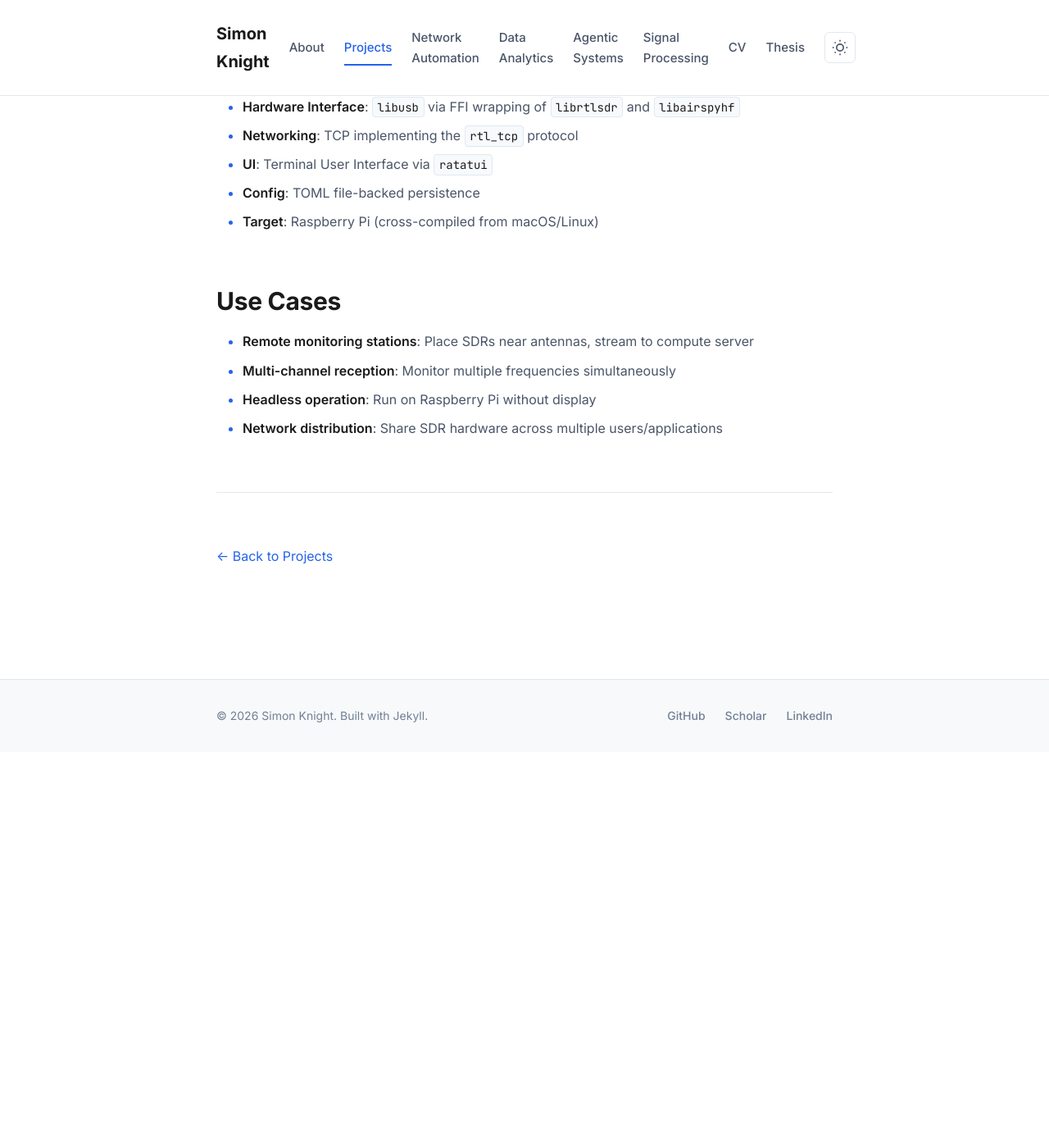
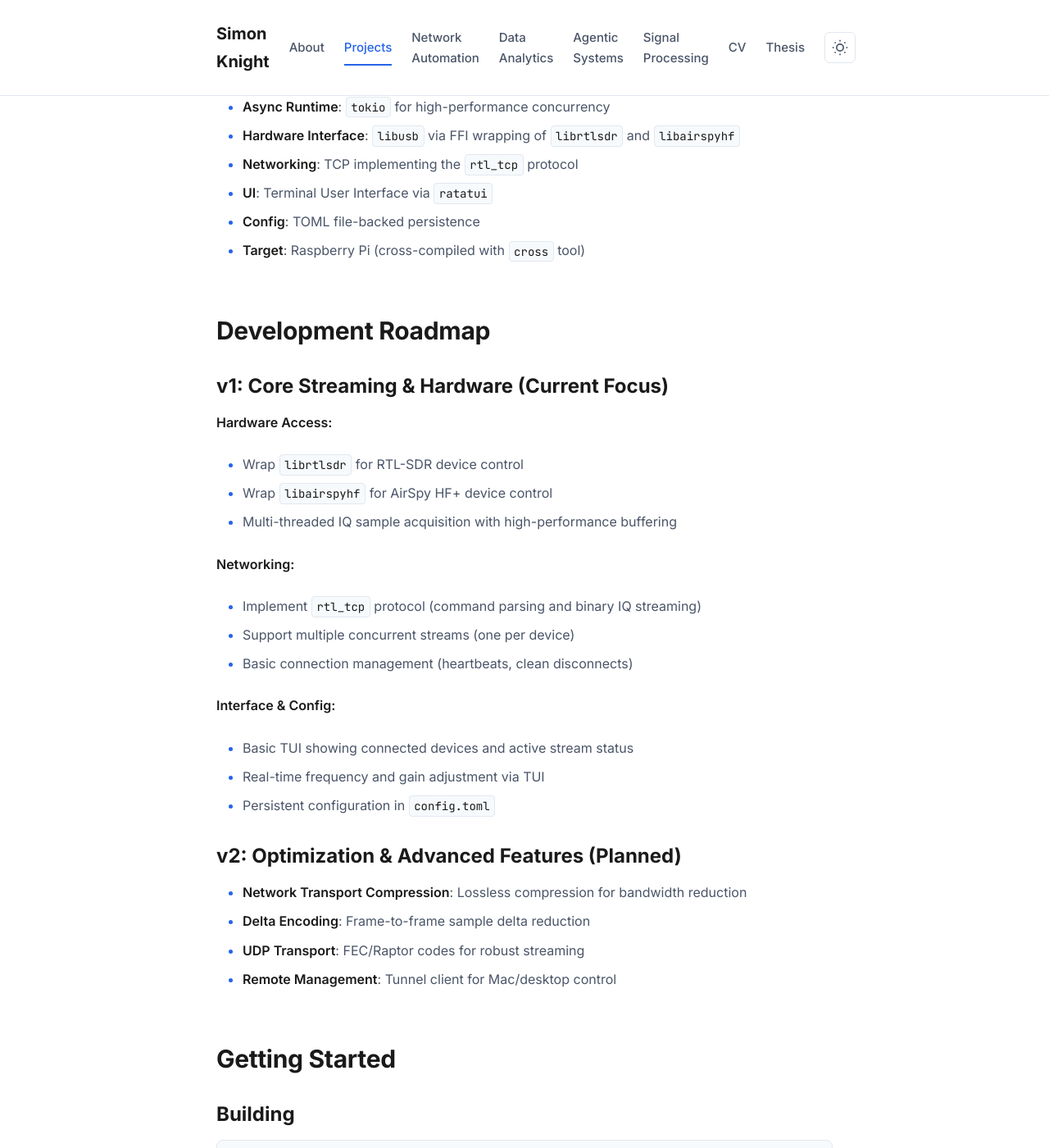
Before and after one commit to sk2/sk2.github.com, a Jekyll site: the page built from projects/rtltcp.md, in a window 1280 px wide and 1400 px high, scrolled down 2445 px. Shown: the whole window at 82% size. Built offline with Jekyll 4.4.1, drawn with Linux system fonts in a browser that asks for light colours; our own code applies the rules of GitHub Pages for plain Markdown files; before the commit the page ends 3362 px from its top, so only the background shows below that; some of the changed text lies outside the part shown.

Commit message:
Add waterfall image to Spectra and enhance rtltcp page
Project Spectra:
- Add waterfall display from live RF capture
- Resized to 800px width for web display (462KB)
- Shows signal activity over time and frequency

rtltcp-rust:
- Add detailed v1/v2 roadmap with specific requirements
- Add build instructions for local and cross-compilation
- Enhanced tech stack with tokio async runtime details
- Add hardware access, networking, and UI milestones
- Document future features (compression, delta encoding, UDP/FEC)

Co-Authored-By: Claude Sonnet 4.5 <noreply@anthropic.com>

````diff
--- a/projects/rtltcp.md
+++ b/projects/rtltcp.md
@@ -68,12 +68,56 @@ Existing C-based implementations (`rtl_tcp`, `hfp_tcp`) are single-threaded, dif
 
 ## Tech Stack
 
-- **Language**: Rust
+- **Language**: Rust (2021 edition)
+- **Async Runtime**: `tokio` for high-performance concurrency
 - **Hardware Interface**: `libusb` via FFI wrapping of `librtlsdr` and `libairspyhf`
 - **Networking**: TCP implementing the `rtl_tcp` protocol
 - **UI**: Terminal User Interface via `ratatui`
 - **Config**: TOML file-backed persistence
-- **Target**: Raspberry Pi (cross-compiled from macOS/Linux)
+- **Target**: Raspberry Pi (cross-compiled with `cross` tool)
+
+## Development Roadmap
+
+### v1: Core Streaming & Hardware (Current Focus)
+
+**Hardware Access:**
+- Wrap `librtlsdr` for RTL-SDR device control
+- Wrap `libairspyhf` for AirSpy HF+ device control
+- Multi-threaded IQ sample acquisition with high-performance buffering
+
+**Networking:**
+- Implement `rtl_tcp` protocol (command parsing and binary IQ streaming)
+- Support multiple concurrent streams (one per device)
+- Basic connection management (heartbeats, clean disconnects)
+
+**Interface & Config:**
+- Basic TUI showing connected devices and active stream status
+- Real-time frequency and gain adjustment via TUI
+- Persistent configuration in `config.toml`
+
+### v2: Optimization & Advanced Features (Planned)
+
+- **Network Transport Compression**: Lossless compression for bandwidth reduction
+- **Delta Encoding**: Frame-to-frame sample delta reduction
+- **UDP Transport**: FEC/Raptor codes for robust streaming
+- **Remote Management**: Tunnel client for Mac/desktop control
+
+## Getting Started
+
+### Building
+
+```bash
+# Local build
+cargo build --release
+
+# Cross-compile for Raspberry Pi
+cross build --target armv7-unknown-linux-gnueabihf --release
+```
+
+### Prerequisites
+- Rust toolchain
+- `libusb-1.0-0-dev`
+- `librtlsdr-dev` and `libairspyhf-dev`
 
 ## Use Cases
 
````
Also changed, not shown: projects/signals.md (+6 -0 lines), images/spectra-waterfall.png (added).
